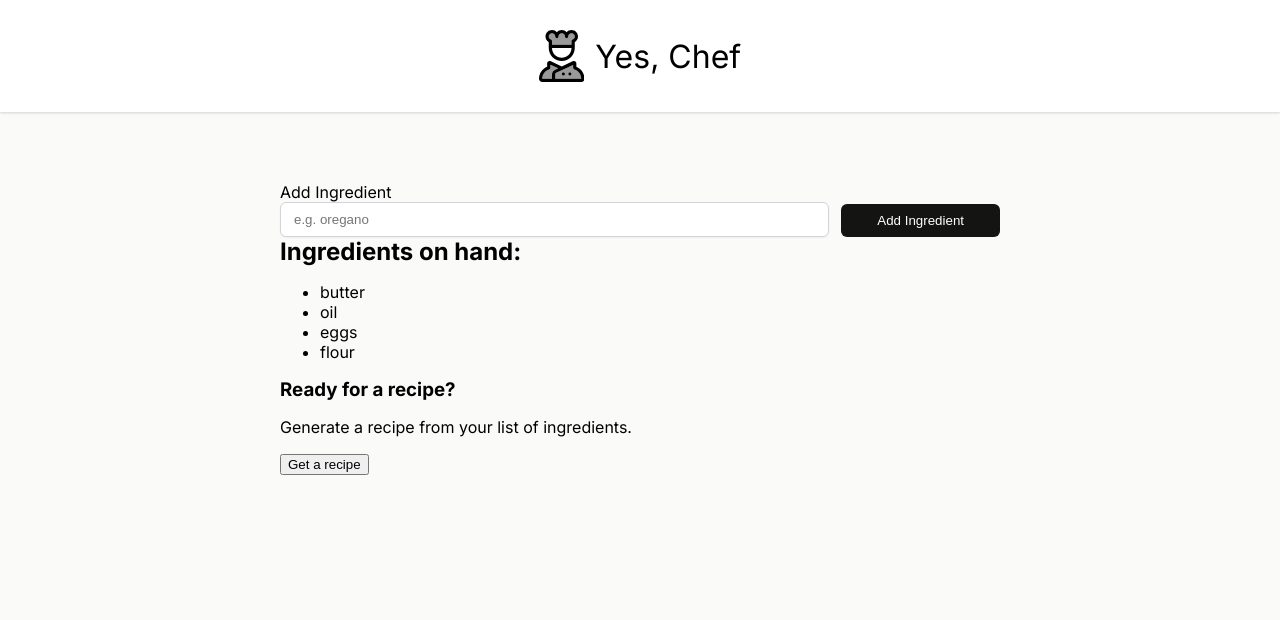
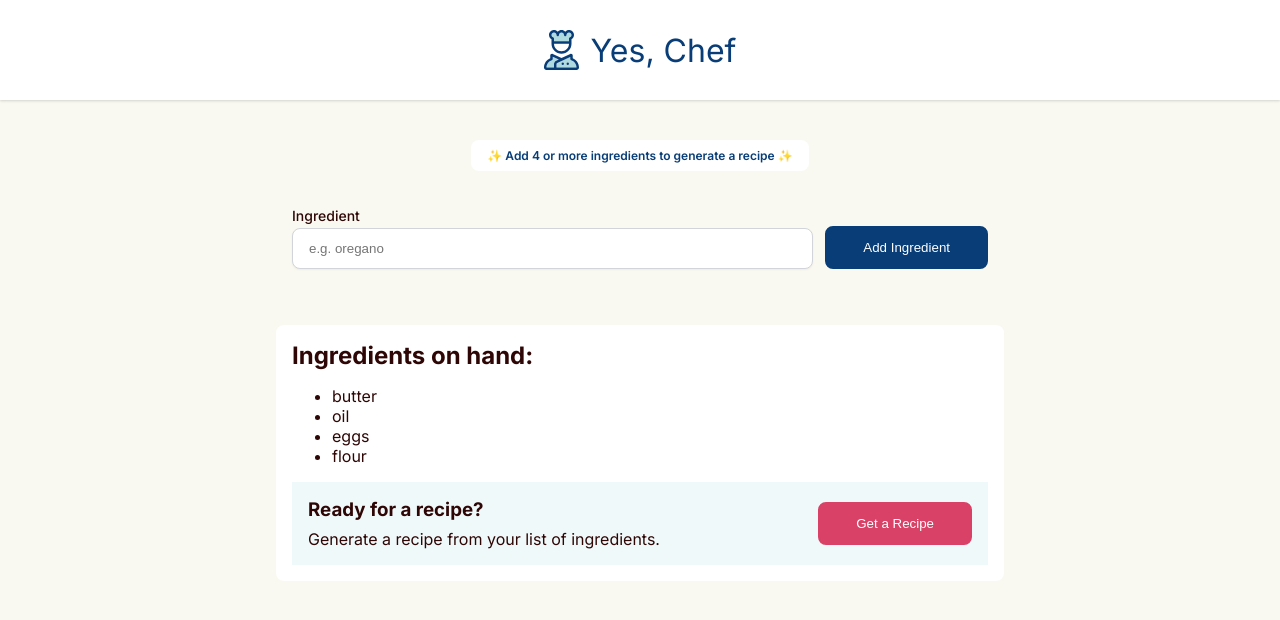
Before and after one commit to pursuitofleisure/yes-chef, a React (Vite) app: page / in a window 1280 px wide. Shown: the top 620 px of the page. Built offline with nearby package versions, Linux system fonts and the light colour scheme; no server answers; what @huggingface/inference would draw is missing.

Commit message:
refactor styling and update loading state/spinner

```diff
--- a/src/App.css
+++ b/src/App.css
@@ -1,11 +1,25 @@
 * {
   box-sizing: border-box;
+}
+
+:root {
+  --color-brand-primary: #083d77;
+  --color-brand-primary-darker: #031426;
+  --color-brand-primary-lighter: #a0cbf8;
+  --color-brand-secondary: #da4167;
+  --color-brand-secondary-darker: #440d1b;
+  --color-brand-secondary-lighter: #eb99ad;
+  --color-brand-tertiary: #f9f9f1;
+  --color-brand-accent: #39a2ae;
+  --color-brand-accent-bg: #f0f9fa;
+  --color-text: #2d0605;
 }
 
 body {
   margin: 0;
   font-family: Inter, sans-serif;
-  background-color: #fafaf8;
+  background-color: var(--color-brand-tertiary);
+  color: var(--color-text);
 }
 
 h1,
@@ -13,22 +27,52 @@ h2,
 h3,
 h4,
 h5,
-h6 {
+h6,
+p {
   margin: 0;
+}
+
+h2,
+h3 {
+  margin-bottom: 0.5rem;
+}
+
+button {
+  cursor: pointer;
+}
+
+button:disabled {
+  opacity: 0.5;
+  cursor: not-allowed;
 }
 
 main {
   margin: 0 auto;
-  max-width: 720px;
-  padding: 70px 0;
+  max-width: 760px;
+  padding: 2.5rem 1rem 4rem;
+}
+
+.description {
+  margin-bottom: 1.25rem;
+  display: flex;
+  justify-content: center;
+  font-size: 0.75rem;
+  font-weight: 600;
+  color: var(--color-brand-primary);
+  & p {
+    display: inline-block;
+    padding: 0.5rem 1rem;
+    background-color: white;
+    border-radius: 0.5rem;
+  }
 }
 
 .main-header {
-  padding: 30px 0;
+  padding: 1.5rem 0;
   display: flex;
   align-items: center;
   justify-content: center;
-  gap: 11px;
+  gap: 0.75rem;
   background-color: #fff;
   box-shadow: 0px 1px 3px 0px rgba(0, 0, 0, 0.1),
     0px 1px 2px 0px rgba(0, 0, 0, 0.06);
@@ -36,18 +80,48 @@ main {
 
 .main-header__logo {
   width: auto;
-  height: 52px;
+  height: 2rem;
+  & .fa-primary {
+    fill: var(--color-brand-primary);
+  }
+  & .fa-secondary {
+    fill: var(--color-brand-accent);
+  }
 }
 
 .main-header__h1 {
-  font-size: 2rem;
+  color: var(--color-brand-primary);
+  font-size: 1.5rem;
   font-weight: 400;
 }
 
+@media screen and (min-width: 600px) {
+  .main-header {
+    padding: 1.875rem 0;
+  }
+
+  .main-header__logo {
+    height: 2.5rem;
+  }
+
+  .main-header__h1 {
+    font-size: 2rem;
+  }
+}
+
 #form-add-ingredients {
+  padding: 1rem;
   display: flex;
-  align-items: flex-end;
-  gap: 0.75rem;
+  flex-direction: column;
+  gap: 1rem 0.75rem;
+  font-size: 1rem;
+}
+
+@media screen and (min-width: 600px) {
+  #form-add-ingredients {
+    flex-direction: row;
+    align-items: flex-end;
+  }
 }
 
 .form-label-input {
@@ -55,18 +129,102 @@ main {
   flex-grow: 2;
 }
 
+.form-label {
+  margin-bottom: 0.25rem;
+  font-weight: 500;
+  font-size: 0.875rem;
+}
+
 .form-input {
-  padding: 9px 13px;
-  border-radius: 6px;
+  padding: 0.75rem 1rem;
+  border-radius: 0.5rem;
   border: 1px solid #d1d5db;
   box-shadow: 0px 1px 2px 0px rgba(0, 0, 0, 0.05);
 }
 
 .form-submit {
-  padding: 9px 36px;
-  border: 0;
-  border-radius: 6px;
-  background-color: #141413;
+  padding: 12px 36px;
+  border: 2px solid var(--color-brand-primary);
+  border-radius: 0.5rem;
+  background-color: var(--color-brand-primary);
   color: #fff;
   font-weight: 500;
+  &:hover {
+    background-color: #fff;
+    color: var(--color-brand-primary);
+  }
+  &:focus-visible {
+    background-color: var(--color-brand-primary-lighter);
+    color: var(--color-brand-primary-darker);
+  }
+  &:active {
+    background-color: var(--color-brand-primary-darker);
+    color: #fff;
+  }
 }
+
+.recipe-cta {
+  padding: 1rem;
+  display: flex;
+  flex-direction: column;
+  gap: 1rem 0.75rem;
+  background-color: var(--color-brand-accent-bg);
+  & button {
+    padding: 12px 36px;
+    border: 2px solid var(--color-brand-secondary);
+    border-radius: 0.5rem;
+    background-color: var(--color-brand-secondary);
+    color: #fff;
+    font-weight: 500;
+    &:hover {
+      background-color: #fff;
+      color: var(--color-brand-secondary);
+    }
+    &:focus-visible {
+      background-color: var(--color-brand-secondary-lighter);
+      color: var(--color-brand-secondary-darker);
+    }
+    &:active {
+      background-color: var(--color-brand-secondary-darker);
+      color: #fff;
+    }
+  }
+}
+
+@media screen and (min-width: 600px) {
+  .recipe-cta {
+    flex-direction: row;
+    align-items: center;
+    justify-content: space-between;
+  }
+}
+
+.ingredients-main,
+.recipe-results {
+  margin-top: 2.5rem;
+  padding: 16px;
+  background: white;
+  border-radius: 0.5rem;
+}
+
+.loading-spinner {
+  width: 5rem;
+  height: 5rem;
+  margin: 2.5rem auto;
+  animation-name: spin;
+  animation-duration: 1s;
+  animation-iteration-count: infinite;
+  animation-timing-function: linear;
+  & .fa-primary {
+    fill: var(--color-brand-primary);
+  }
+  & .fa-secondary {
+    fill: var(--color-brand-accent);
+  }
+}
+
+@keyframes spin {
+  to {
+    transform: rotate(360deg);
+  }
+}
--- a/src/components/IngredientsList.jsx
+++ b/src/components/IngredientsList.jsx
@@ -1,21 +1,23 @@
-function IngredientsList({ ingredients, getRecipe }) {
+function IngredientsList({ ingredients, getRecipe, isLoading }) {
   const ingredientsListItems = ingredients.map((ingredient) => {
     return <li key={ingredient}>{ingredient}</li>;
   });
 
   return (
-    <section aria-labelledby="ingredients-header">
+    <section className="ingredients-main" aria-labelledby="ingredients-header">
       <h2 id="ingredients-header">Ingredients on hand:</h2>
       <ul className="ingredients-list" aria-live="polite">
         {ingredientsListItems}
       </ul>
       {ingredients.length >= 4 && (
-        <div className="recipe-results">
+        <div className="recipe-cta">
           <div>
             <h3>Ready for a recipe?</h3>
             <p>Generate a recipe from your list of ingredients.</p>
           </div>
-          <button onClick={getRecipe}>Get a recipe</button>
+          <button onClick={getRecipe} disabled={isLoading ? true : false}>
+            Get a Recipe
+          </button>
         </div>
       )}
     </section>
--- a/src/components/IngredientsMain.jsx
+++ b/src/components/IngredientsMain.jsx
@@ -37,13 +37,21 @@ function IngredientsMain() {
 
   return (
     <main>
+      <div className="description">
+        <p>
+          <span>✨</span> Add 4 or more ingredients to generate a recipe{' '}
+          <span>✨</span>
+        </p>
+      </div>
       <form
         action={addIngredient}
         name="Add-Ingredients"
         id="form-add-ingredients"
       >
         <div className="form-label-input">
-          <label htmlFor="ingredient">Add Ingredient</label>
+          <label htmlFor="ingredient" className="form-label">
+            Ingredient
+          </label>
           <input
             type="text"
             name="ingredient"
@@ -52,13 +60,21 @@ function IngredientsMain() {
             className="form-input"
           />
         </div>
-        <button type="submit" className="form-submit">
+        <button
+          type="submit"
+          className="form-submit"
+          disabled={isLoading ? true : false}
+        >
           Add Ingredient
         </button>
       </form>
 
       {ingredients.length > 0 && (
-        <IngredientsList ingredients={ingredients} getRecipe={getRecipe} />
+        <IngredientsList
+          ingredients={ingredients}
+          getRecipe={getRecipe}
+          isLoading={isLoading}
+        />
       )}
       {isLoading && <Loading />}
       {recipe !== '' && <Recipe recipe={recipe} />}
--- a/src/components/Loading.jsx
+++ b/src/components/Loading.jsx
@@ -1,5 +1,19 @@
 function Loading() {
-  return <div>Loading</div>;
+  return (
+    <div class="loading-spinner">
+      <svg xmlns="http://www.w3.org/2000/svg" viewBox="0 0 512 512">
+        <path
+          className="fa-secondary"
+          opacity=".4"
+          d="M0 256C0 114.9 114.1 .5 255.1 0C237.9 .5 224 14.6 224 32c0 17.7 14.3 32 32 32C150 64 64 150 64 256s86 192 192 192c69.7 0 130.7-37.1 164.5-92.6c-3 6.6-3.3 14.8-1 22.2c1.2 3.7 3 7.2 5.4 10.3c1.2 1.5 2.6 3 4.1 4.3c.8 .7 1.6 1.3 2.4 1.9c.4 .3 .8 .6 1.3 .9s.9 .6 1.3 .8c5 2.9 10.6 4.3 16 4.3c11 0 21.8-5.7 27.7-16c-44.3 76.5-127 128-221.7 128C114.6 512 0 397.4 0 256z"
+        />
+        <path
+          className="fa-primary"
+          d="M224 32c0-17.7 14.3-32 32-32C397.4 0 512 114.6 512 256c0 46.6-12.5 90.4-34.3 128c-8.8 15.3-28.4 20.5-43.7 11.7s-20.5-28.4-11.7-43.7c16.3-28.2 25.7-61 25.7-96c0-106-86-192-192-192c-17.7 0-32-14.3-32-32z"
+        />
+      </svg>
+    </div>
+  );
 }
 
 export default Loading;
--- a/src/components/Recipe.jsx
+++ b/src/components/Recipe.jsx
@@ -2,7 +2,11 @@ import Markdown from 'react-markdown';
 
 function Recipe({ recipe }) {
   return (
-    <section aria-labelledby="heading-recommended-recipe" aria-live="polite">
+    <section
+      className="recipe-results"
+      aria-labelledby="heading-recommended-recipe"
+      aria-live="polite"
+    >
       <h2 id="heading-recommended-recipe">Recommended Recipe: </h2>
       <Markdown>{recipe}</Markdown>
     </section>
```
